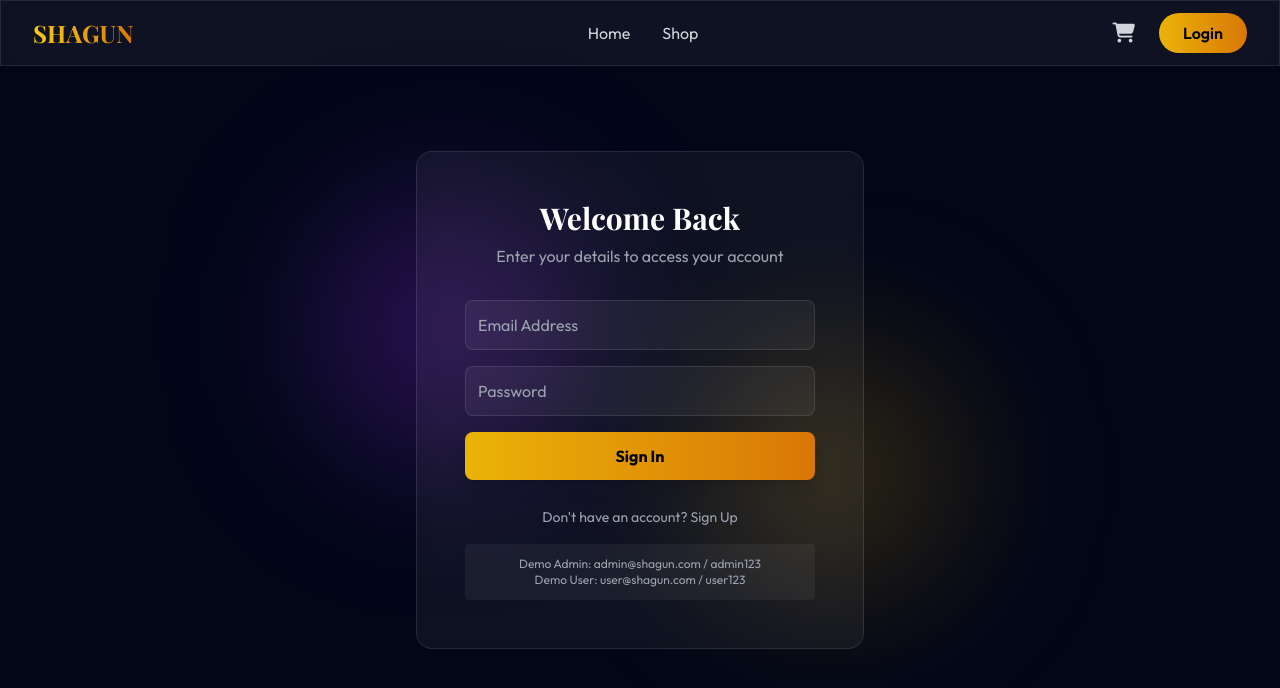
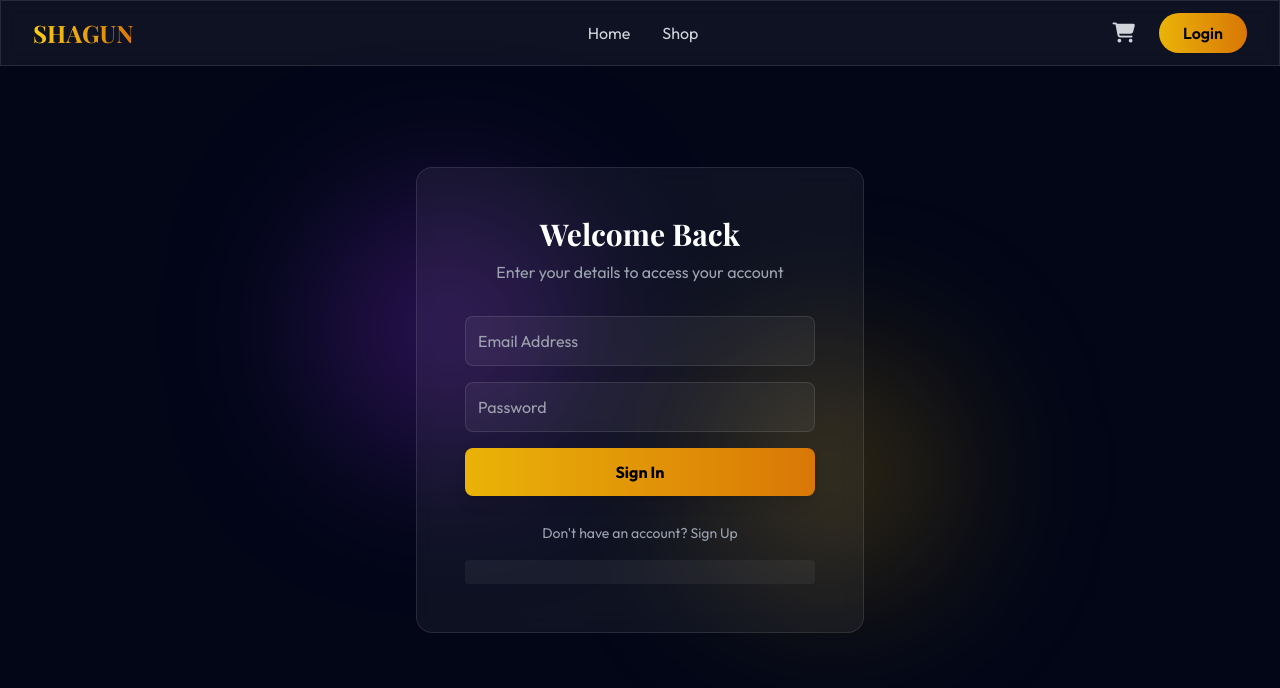
Before and after one commit to Ramanv07/shagun-general-store, a React (Vite) app: page /login in a window 1280 px wide. Shown: the top 688 px of the page. Built offline with nearby package versions, Linux system fonts and the light colour scheme; a web font is replaced by a local one.

Commit message:
pages
pages

```diff
--- a/pages/Login.tsx
+++ b/pages/Login.tsx
@@ -30,7 +30,7 @@ export const Login: React.FC = () => {
                 navigate('/');
             }
         } catch (error) {
-        alert('Authentication failed. Use admin@shagun.com / admin123 or user@shagun.com / user123');
+            alert('Authentication failed.');
         } finally {
             setLoading(false);
         }
@@ -57,7 +57,7 @@ export const Login: React.FC = () => {
                                 placeholder="Full Name"
                                 className="w-full bg-white/5 border border-white/10 rounded-lg p-3 text-white outline-none focus:border-gold-500 transition-all"
                                 value={formData.name}
-                            onChange={e => setFormData({...formData, name: e.target.value})}
+                                onChange={e => setFormData({ ...formData, name: e.target.value })}
                                 required
                             />
                         </div>
@@ -68,7 +68,7 @@ export const Login: React.FC = () => {
                             placeholder="Email Address"
                             className="w-full bg-white/5 border border-white/10 rounded-lg p-3 text-white outline-none focus:border-gold-500 transition-all"
                             value={formData.email}
-                        onChange={e => setFormData({...formData, email: e.target.value})}
+                            onChange={e => setFormData({ ...formData, email: e.target.value })}
                             required
                         />
                     </div>
@@ -78,7 +78,7 @@ export const Login: React.FC = () => {
                             placeholder="Password"
                             className="w-full bg-white/5 border border-white/10 rounded-lg p-3 text-white outline-none focus:border-gold-500 transition-all"
                             value={formData.password}
-                        onChange={e => setFormData({...formData, password: e.target.value})}
+                            onChange={e => setFormData({ ...formData, password: e.target.value })}
                             required
                         />
                     </div>
@@ -103,8 +103,7 @@ export const Login: React.FC = () => {
 
                 {isLogin && (
                     <div className="mt-4 p-3 bg-white/5 rounded text-xs text-gray-400 text-center">
-                    <p>Demo Admin: admin@shagun.com / admin123</p>
-                    <p>Demo User: user@shagun.com / user123</p>
+
                     </div>
                 )}
             </div>
```
Lines whose indentation alone changed are shown as unchanged.
